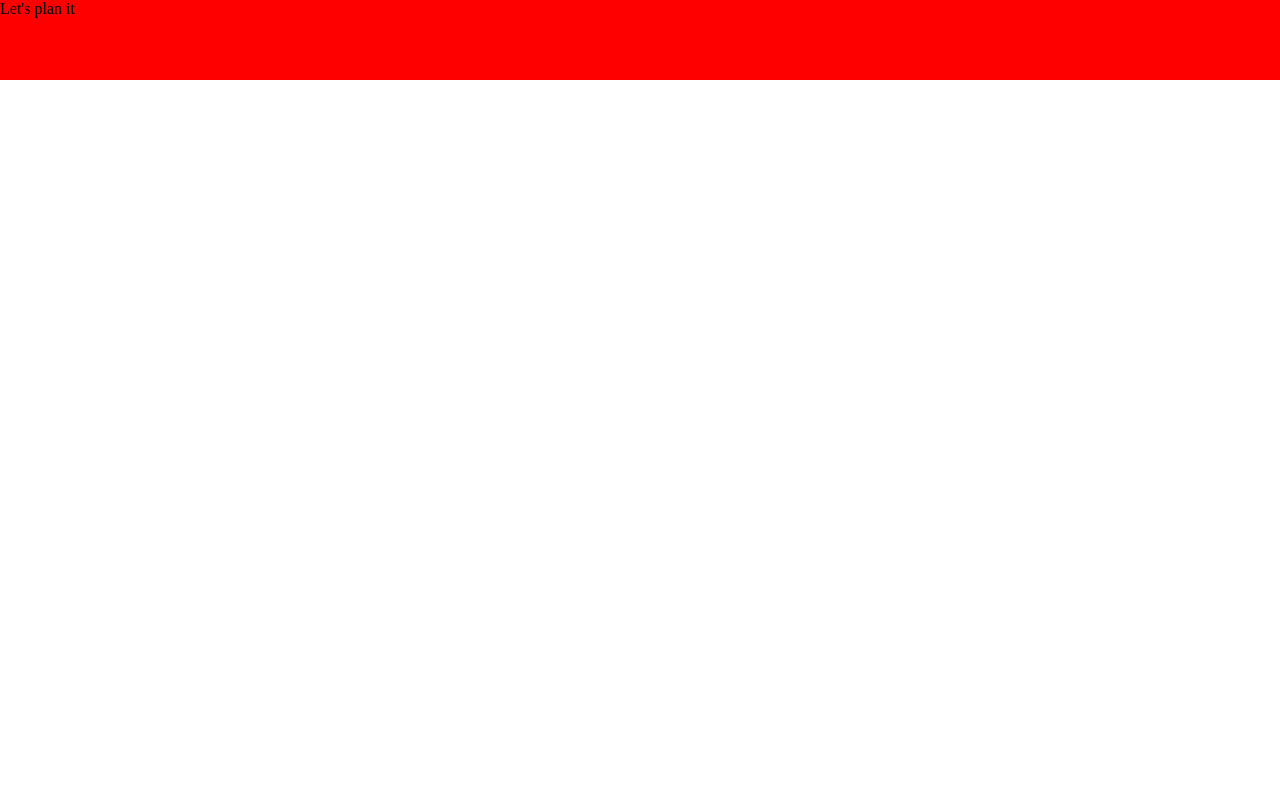
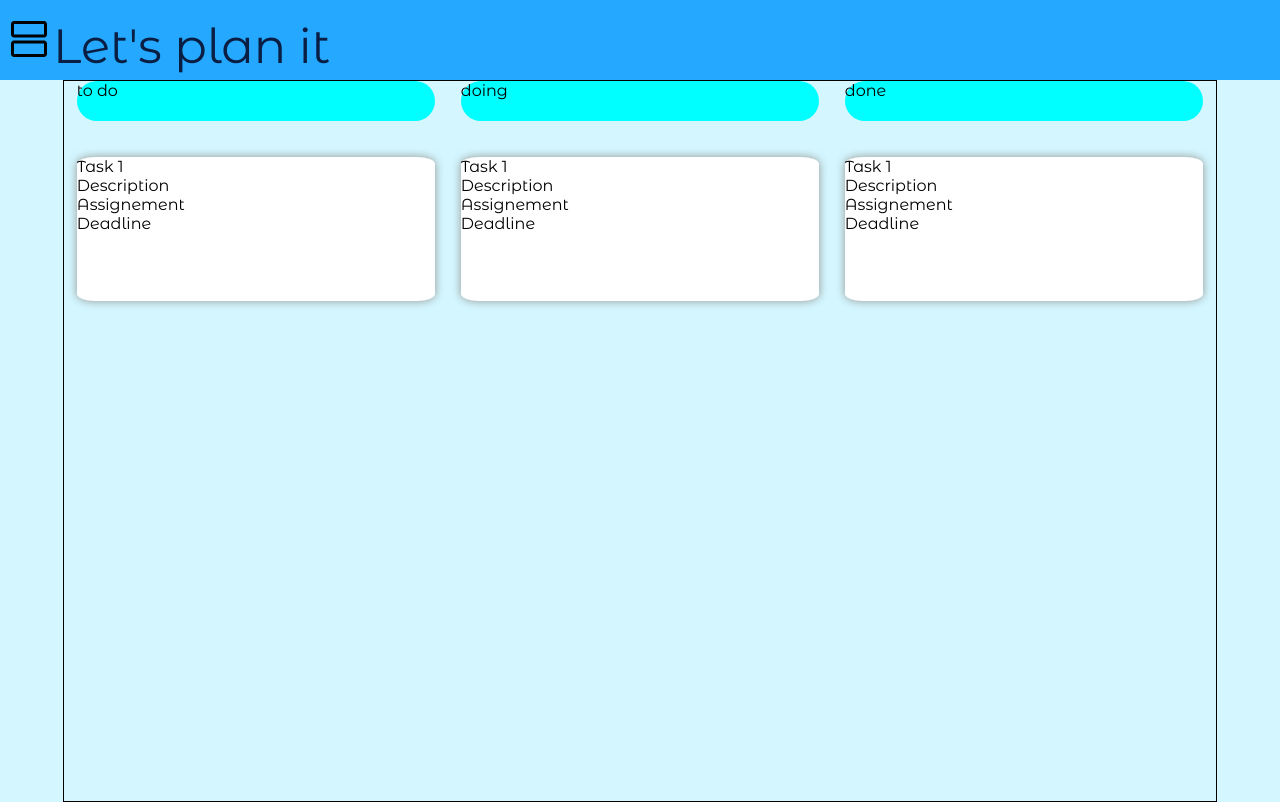
Before and after one commit to gollumeo/project-planner, a plain HTML site: page index.html in a window 1280 px wide. Drawn offline with Linux system fonts and the light colour scheme.

Commit message:
dernières modifs

```diff
--- a/assets/scss/style.scss
+++ b/assets/scss/style.scss
@@ -1,29 +1,67 @@
 * {
-    margin: 0;
-    padding: 0;
+  margin: 0;
+  padding: 0;
 }
 
 body {
-    // height: 100vh;
-    // width: 100vw;
-    // background-color: blue;
-    // overflow: hidden;
-    // color: white;
+  font-family: "Montserrat Alternates", sans-serif;
+  background-color: rgb(212, 247, 255);
+  overflow: hidden;
 }
 
-.topContainer{
-    height: 10vh;
-    width: 100vw;
-    background-color: red;
+.topContainer {
+  height: 10vh;
+  width: 100vw;
+  background-color: #25a8ff;
 }
 
+.texttop {
+  color: #091e42;
+  font-size: 300%;
+  text-align: left;
 
-
-.container{
-    height: 90vh;
-    width: 100vw;
+  img {
+    margin-top: 15px;
+    margin-left: 5px;
+  }
 }
 
-.test{
+.display-cards {
+  height: 90vh;
+  width: 90vw;
+  display: flex;
+  flex-direction: row;
+  flex-wrap: wrap;
+  flex: 33vw;
+  border: 1px black solid;
+  margin: 0 auto;
+  justify-content: center;
+  gap: 2vw;
 
+  .card {
+    margin-top: 10%;
+    height: 20%;
+    width: 28vw;
+    border-radius: 5%;
+    background-color: rgb(255, 255, 255);
+    box-shadow: 0px 0px 10px 0px rgb(148, 148, 148);
+  }
+
+  .to-do-header,
+  .doing-header,
+  .done-header {
+    width: 28vw;
+    height: 5vh;
+    background-color: aqua;
+    border-radius: 20px;
+  }
 }
+
+.taskText {
+  font-size: 150%;
+  margin: 10px;
+}
+
+.description {
+  font-size: 150%;
+}
--- a/index.html
+++ b/index.html
@@ -6,7 +6,11 @@
     <meta name="viewport" content="width=device-width, initial-scale=1.0" />
 
     <link rel="stylesheet" href="./assets/css/style.css" />
-    <link rel="shortcut icon" href="favicon.ico" type="image/x-icon">
+    <link
+      rel="shortcut icon"
+      href="./assets/images/planner-icon.png"
+      type="image/png"
+    />
 
     <link rel="preconnect" href="https://fonts.googleapis.com" />
     <link rel="preconnect" href="https://fonts.gstatic.com" crossorigin />
@@ -14,18 +18,56 @@
       href="https://fonts.googleapis.com/css2?family=Montserrat+Alternates:wght@400;500;600;700;800;900&display=swap"
       rel="stylesheet"
     />
-
     <script src="./assets/scripts/script.js"></script>
     <title>LET'S PLAN IT!</title>
   </head>
   <body>
     <header>
-        <div class="topContainer">Let's plan it</div>
+      <div class="topContainer">
+        <p class="texttop">
+          <img src="assets/images/logo.png" alt="logo" />Let's plan it
+        </p>
+      </div>
     </header>
     <main>
-        <div class="container">
-            <div class="test"></div>
+      <div class="display-cards">
+        <div class="to-do-container">
+          <div class="to-do-header">to do</div>
+          <div class="card to-do">
+            <div class="taskNumber"></div>
+            <div class="taskTitle">Task 1</div>
+            <div class="taskDescription">Description</div>
+            <div class="taskAssignment">Assignement</div>
+            <div class="deadline">Deadline</div>
+            <div class="del"></div>
+            <div class="buttonChange"></div>
+          </div>
         </div>
+        <div class="doing-container">
+          <div class="doing-header">doing</div>
+          <div class="card doing">
+            <div class="taskNumber"></div>
+            <div class="taskTitle">Task 1</div>
+            <div class="taskDescription">Description</div>
+            <div class="taskAssignment">Assignement</div>
+            <div class="deadline">Deadline</div>
+            <div class="del"></div>
+            <div class="buttonChange"></div>
+          </div>
+        </div>
+        <div class="done-container">
+          <div class="doing-header">done</div>
+          <div class="card done">
+            <div class="taskNumber"></div>
+            <div class="taskTitle">Task 1</div>
+            <div class="taskDescription">Description</div>
+            <div class="taskAssignment">Assignement</div>
+            <div class="deadline">Deadline</div>
+            <div class="del"></div>
+            <div class="buttonChange"></div>
+          </div>
+        </div>
+      </div>
     </main>
   </body>
 </html>
```
Also changed, not shown: assets/css/style.css, assets/images/logo.png (added), 1 other file.
